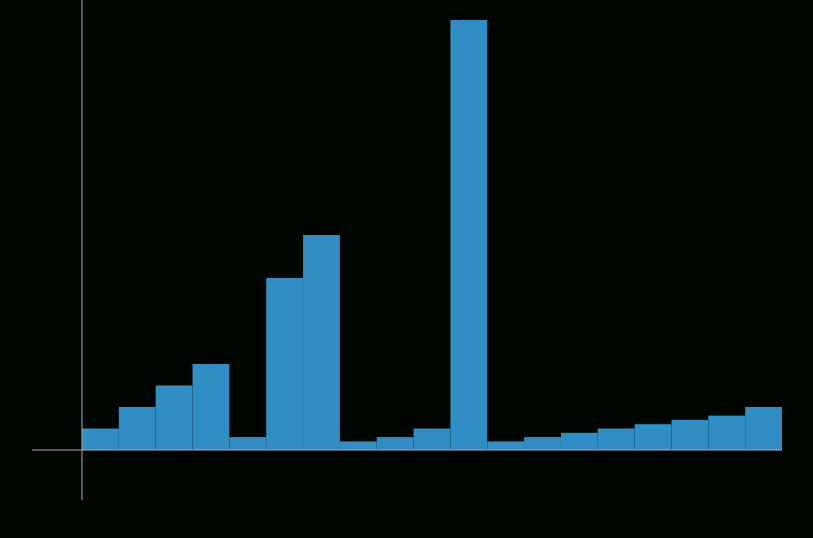
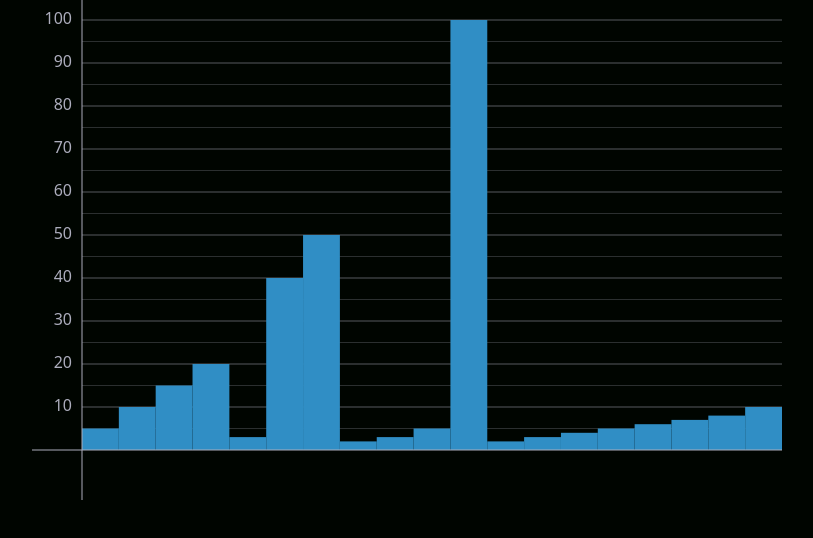
Before and after one commit to Luke-zhang-04/jitto-challenge, a React (Vite) app: page / in a window 1280 px wide. Shown: the top 538 px of the page, without its empty margins (233-1046 px from the left). Built offline with nearby package versions, Linux system fonts and the light colour scheme.

Commit message:
feat: add y-axis labels

```diff
--- a/src/components/bar-graph/index.module.scss
+++ b/src/components/bar-graph/index.module.scss
@@ -4,6 +4,18 @@
   stroke: variables.$foreground-color;
 }
 
+.gridLine {
+  stroke: rgba(variables.$foreground-color, 0.5);
+}
+
+.gridLineMinor {
+  stroke: rgba(variables.$foreground-color, 0.25);
+}
+
 .bar {
   fill: variables.$primary-color;
 }
+
+.axisLabel {
+  fill: variables.$foreground-color;
+}
--- a/src/components/bar-graph/index.tsx
+++ b/src/components/bar-graph/index.tsx
@@ -9,21 +9,59 @@ const width = 750
 const height = 500
 const axisPadding = 50
 const topPadding = 20
+const labelAxisPadding = 10
 
 export const BarGraph: React.FC<BarGraphProps> = ({data}) => {
     const max = Math.max(...data)
     const min = Math.min(...data)
-    let barSpacing = (width - axisPadding) / (data.length + 1) / data.length
+    const barSpacing = (() => {
+        const spacing = (width - axisPadding) / (data.length + 1) / data.length
 
-    // For large amounts of data, remove spaces between bars
-    if (barSpacing < 5) {
-        barSpacing = 0
-    }
+        return spacing < 5 ? 0 : spacing
+    })()
+    const barWidth = (width - axisPadding - barSpacing) / data.length - barSpacing
+    const yLabelCount = Math.min(Math.max(5, max / 10), 10)
 
-    const barWidth = (width - axisPadding - barSpacing) / data.length - barSpacing
+    // TODO: make labels nice whole numbers
+    const yLabels = Array(yLabelCount)
+        .fill(undefined)
+        .map((_, index) => (max / 10) * (index + 1))
+
+    const yLabelSpacing = (height - axisPadding - topPadding) / yLabelCount
 
     return (
         <svg width={width} height={height} viewBox={`0 0 ${width} ${height}`}>
+            {yLabels.map((label, index) => {
+                const labelY = height - axisPadding - yLabelSpacing * (1 + index)
+
+                return (
+                    <>
+                        <text
+                            className={styles.axisLabel}
+                            textAnchor="end"
+                            dominantBaseline="middle"
+                            x={axisPadding - labelAxisPadding}
+                            y={labelY}
+                        >
+                            {label}
+                        </text>
+                        <line
+                            x1={axisPadding}
+                            y1={labelY}
+                            x2={width}
+                            y2={labelY}
+                            className={styles.gridLine}
+                        ></line>
+                        <line
+                            x1={axisPadding}
+                            y1={labelY + yLabelSpacing / 2}
+                            x2={width}
+                            y2={labelY + yLabelSpacing / 2}
+                            className={styles.gridLineMinor}
+                        ></line>
+                    </>
+                )
+            })}
             {data.map((value, index) => {
                 const barHeight = (height - axisPadding - topPadding) * (value / max)
                 const barX =
--- a/src/global.scss
+++ b/src/global.scss
@@ -3,4 +3,5 @@
 body {
   background-color: variables.$background-color;
   color: variables.$foreground-color;
+  font-family: variables.$font-family;
 }
--- a/src/variables.scss
+++ b/src/variables.scss
@@ -4,3 +4,7 @@ $background-color: #000500;
 $foreground-color: #acadbc;
 $primary-color: #308ec5;
 $secondary-color: #2e4057;
+
+$font-family: system-ui, -apple-system, "Segoe UI", Roboto, "Helvetica Neue", Arial, "Noto Sans",
+  "Liberation Sans", sans-serif, "Apple Color Emoji", "Segoe UI Emoji", "Segoe UI Symbol",
+  "Noto Color Emoji";
```
